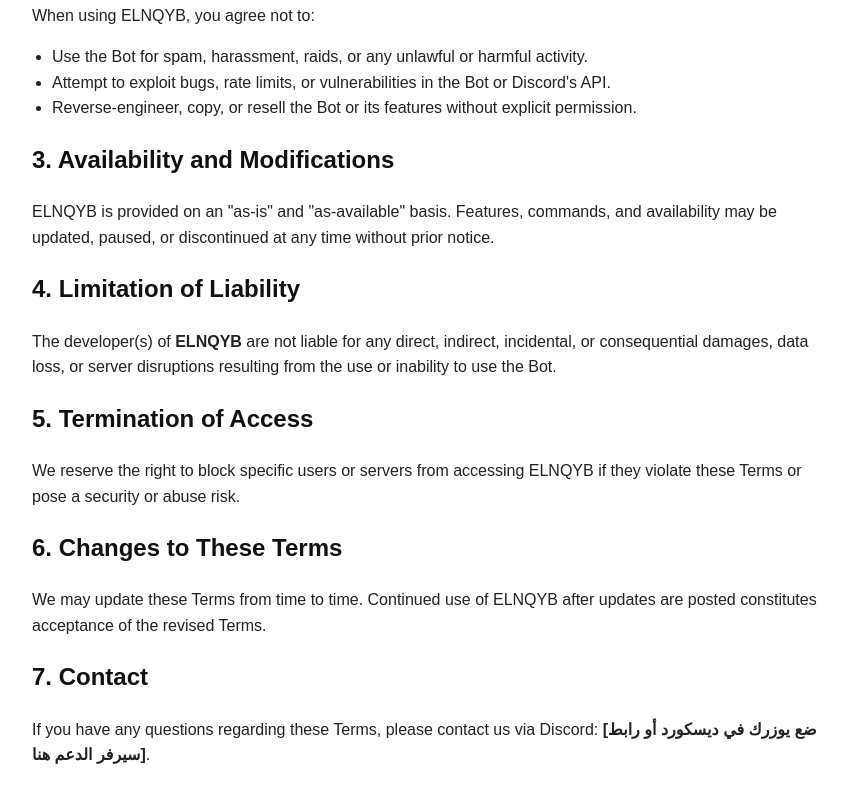
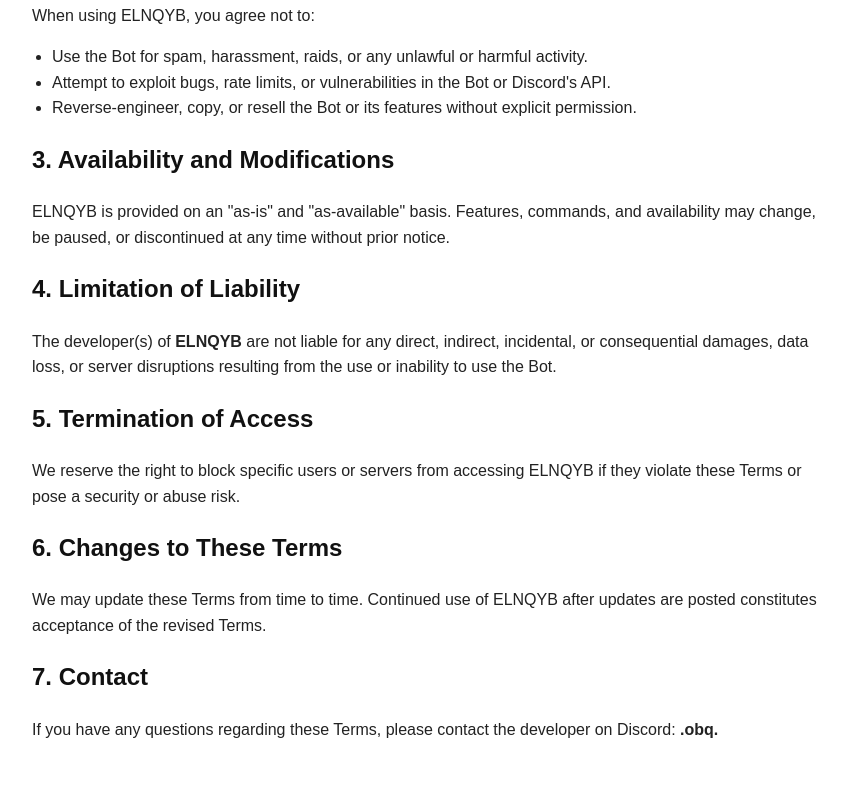
Before and after one commit to obq-obq/Terms-of-Service, a plain HTML site: page index.html in a window 1280 px wide. Shown: the part 436-1238 px from the top of the page, without its empty margins (208-1056 px from the left). Drawn offline with Linux system fonts and the light colour scheme.

Commit message:
Update index.html

```diff
--- a/index.html
+++ b/index.html
@@ -43,7 +43,7 @@
 
   <h2>3. Availability and Modifications</h2>
   <p>
-    ELNQYB is provided on an "as-is" and "as-available" basis. Features, commands, and availability may be updated, paused, or discontinued at any time without prior notice.
+    ELNQYB is provided on an "as-is" and "as-available" basis. Features, commands, and availability may change, be paused, or discontinued at any time without prior notice.
   </p>
 
   <h2>4. Limitation of Liability</h2>
@@ -63,7 +63,7 @@
 
   <h2>7. Contact</h2>
   <p>
-    If you have any questions regarding these Terms, please contact us via Discord: <strong>[ضع يوزرك في ديسكورد أو رابط سيرفر الدعم هنا]</strong>.
+    If you have any questions regarding these Terms, please contact the developer on Discord: <strong>.obq.</strong>
   </p>
 </body>
 </html>
```
